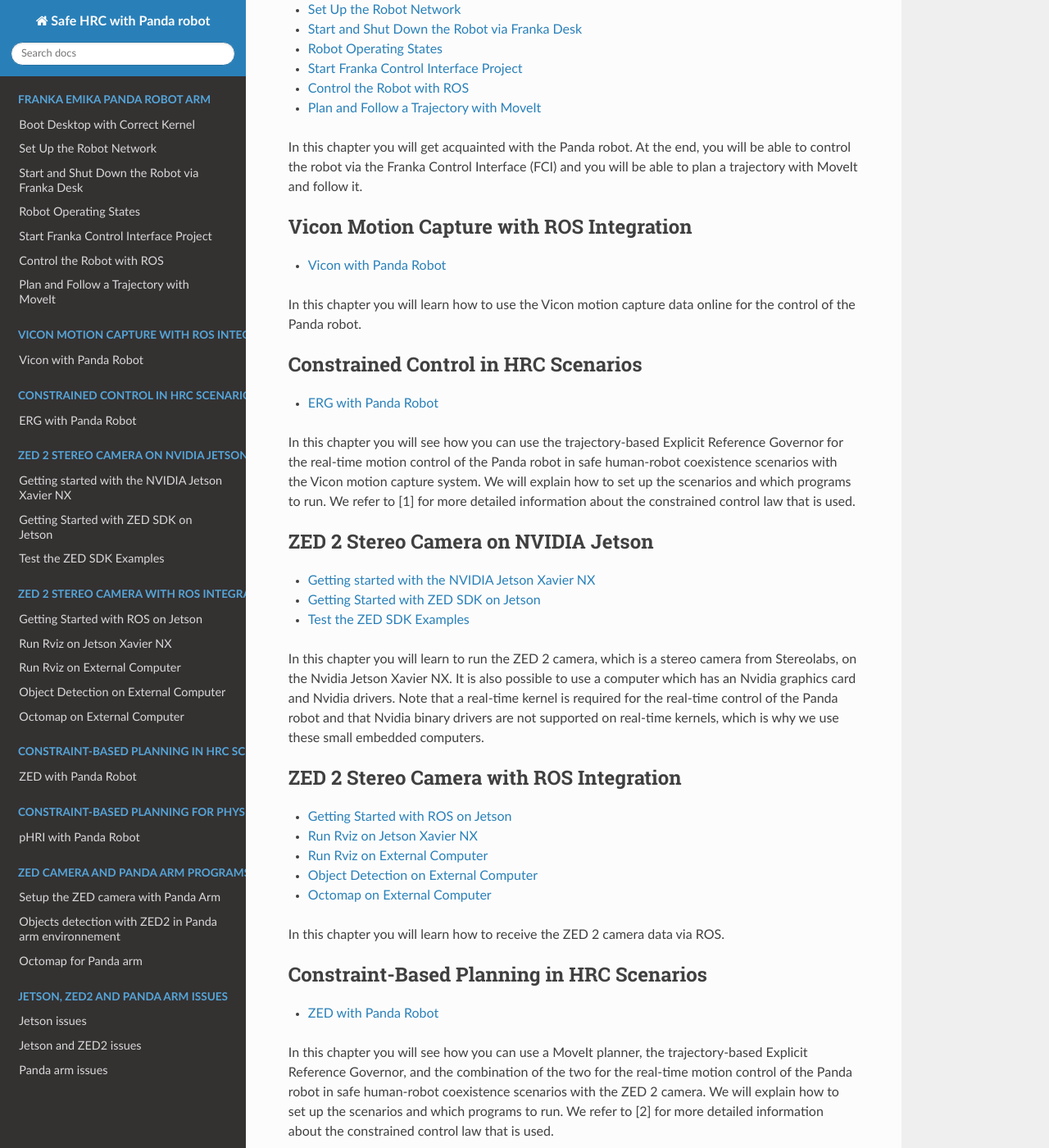
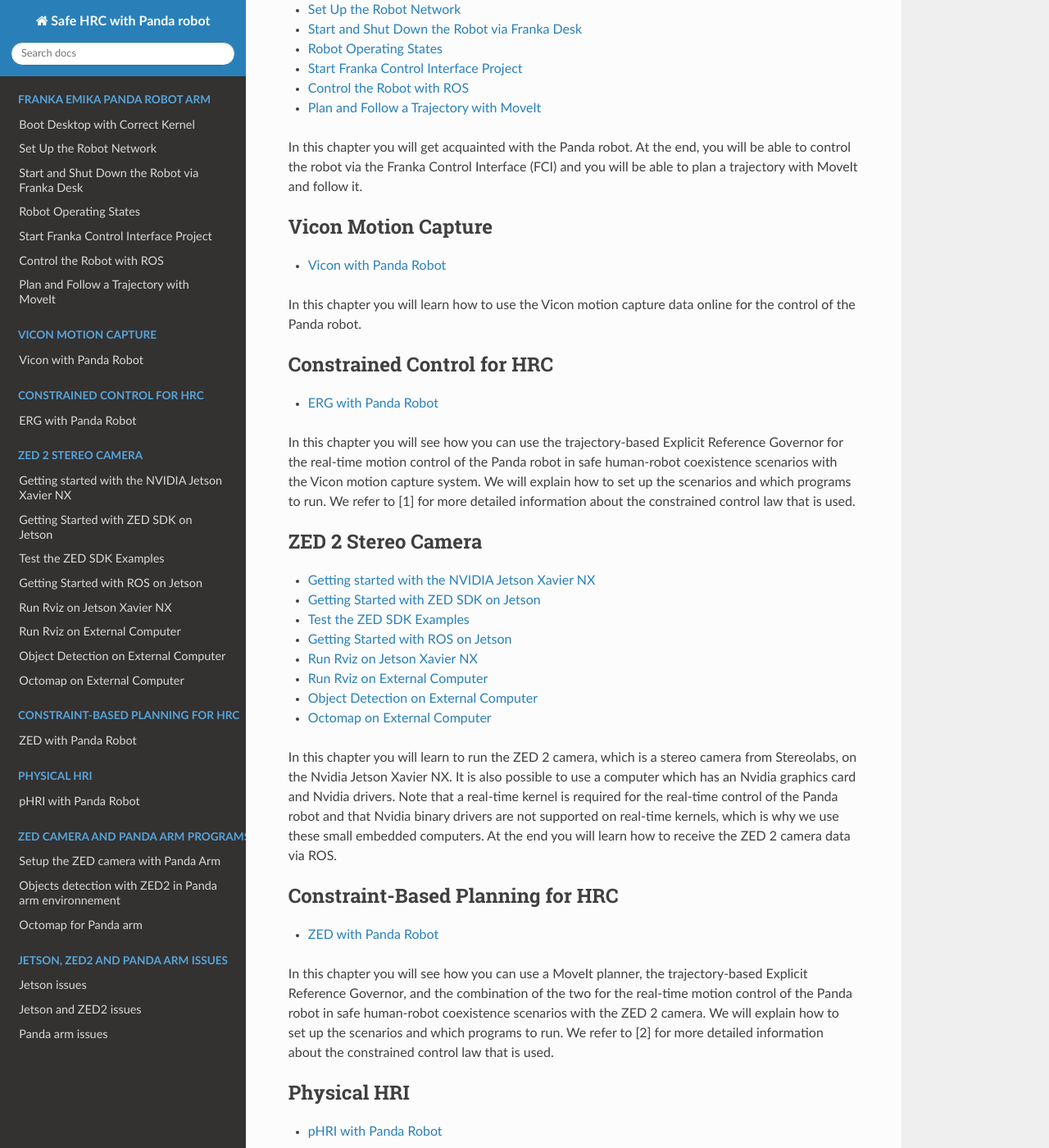
Before and after one commit to kmerckae/panda_safe_hrc_tutorial, a Sphinx documentation site: the page built from source/index.rst, in a window 1280 px wide and 1400 px high, scrolled down 424 px. Shown: the whole window at 82% size. Built offline with Sphinx 7.4.7 and the Read the Docs theme 2.0.0, drawn with Linux system fonts in a browser that asks for light colours; some of the changed text lies outside the part shown.

Commit message:
changes in index

```diff
--- a/source/index.rst
+++ b/source/index.rst
@@ -35,7 +35,7 @@ and you will be able to plan a trajectory with MoveIt and follow it.
 
 .. toctree::
    :maxdepth: 1
-   :caption: Vicon Motion Capture with ROS Integration
+   :caption: Vicon Motion Capture
 
    vicon_panda/start
 
@@ -45,7 +45,7 @@ online for the control of the Panda robot.
 
 .. toctree::
    :maxdepth: 1
-   :caption: Constrained Control in HRC Scenarios
+   :caption: Constrained Control for HRC
 
    erg_panda/start
 
@@ -58,35 +58,26 @@ We refer to [1] for more detailed information about the constrained control law
 
 .. toctree::
    :maxdepth: 1
-   :caption: ZED 2 Stereo Camera on NVIDIA Jetson
+   :caption: ZED 2 Stereo Camera
 
    zed_jetson/jetson_setup
    zed_jetson/zed_jetson
    zed_jetson/zed_examples
-
-In this chapter you will learn to run the ZED 2 camera, which is a stereo camera from Stereolabs, on the Nvidia Jetson Xavier NX.
-It is also possible to use a computer which has an Nvidia graphics card and Nvidia drivers.
-Note that a real-time kernel is required for the real-time control of the Panda robot
-and that Nvidia binary drivers are not supported on real-time kernels, which is why we use these small embedded computers.
-
-
-.. toctree::
-   :maxdepth: 1
-   :caption: ZED 2 Stereo Camera with ROS Integration
-
    zed_ros/ros_jetson_setup
    zed_ros/rviz_jetson
    zed_ros/rviz_external_pc
    zed_ros/object_detection
    zed_ros/octomap
 
-In this chapter you will learn how to receive the ZED 2 camera data via ROS.
-
-
+In this chapter you will learn to run the ZED 2 camera, which is a stereo camera from Stereolabs, on the Nvidia Jetson Xavier NX.
+It is also possible to use a computer which has an Nvidia graphics card and Nvidia drivers.
+Note that a real-time kernel is required for the real-time control of the Panda robot
+and that Nvidia binary drivers are not supported on real-time kernels, which is why we use these small embedded computers.
+At the end you will learn how to receive the ZED 2 camera data via ROS.
 
 .. toctree::
    :maxdepth: 1
-   :caption: Constraint-Based Planning in HRC Scenarios
+   :caption: Constraint-Based Planning for HRC
 
    zed_panda/start
 
@@ -99,7 +90,7 @@ We refer to [2] for more detailed information about the constrained control law
 
 .. toctree::
    :maxdepth: 1
-   :caption: Constraint-Based Planning for Physical HRI
+   :caption: Physical HRI
 
    phri_panda/start
 
```
